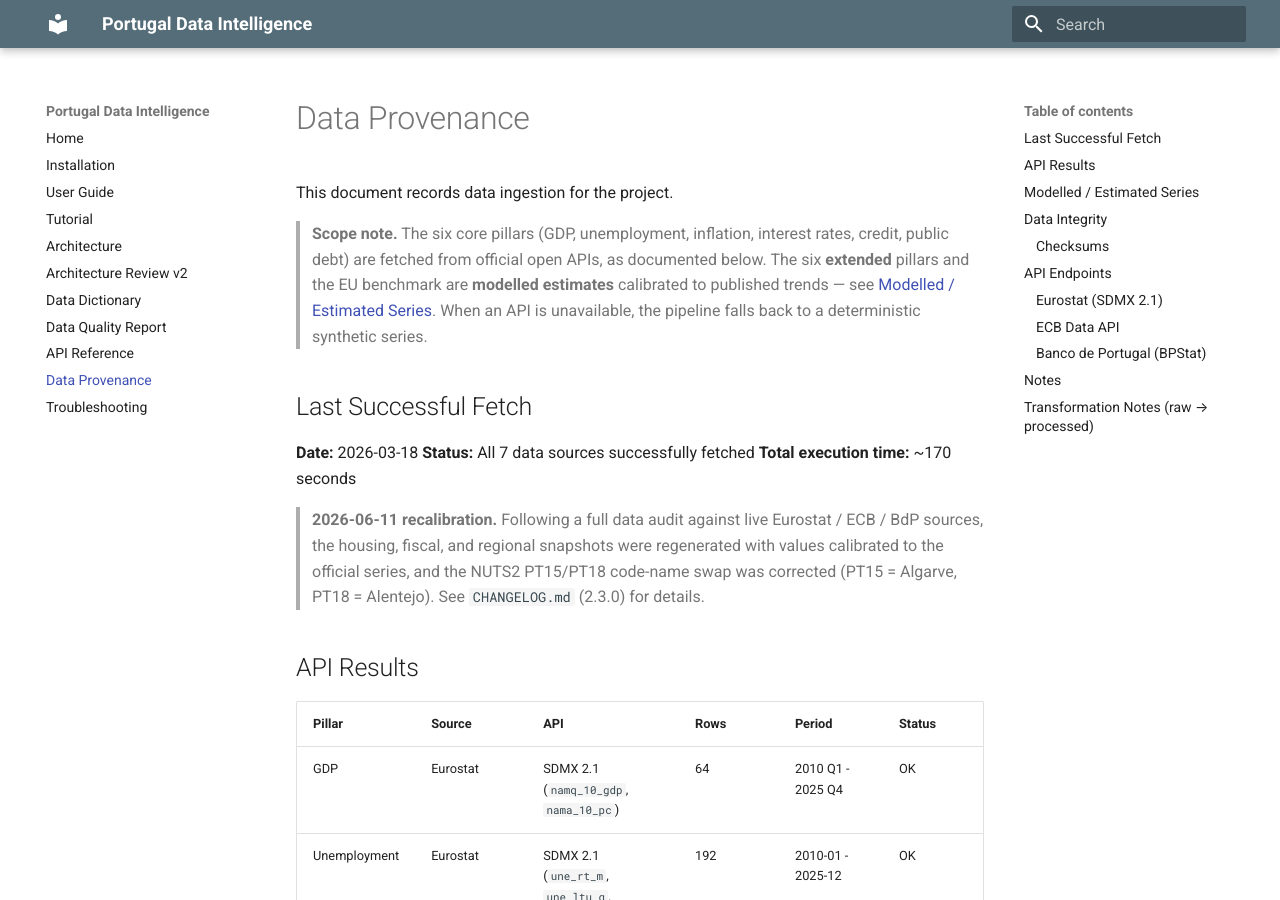
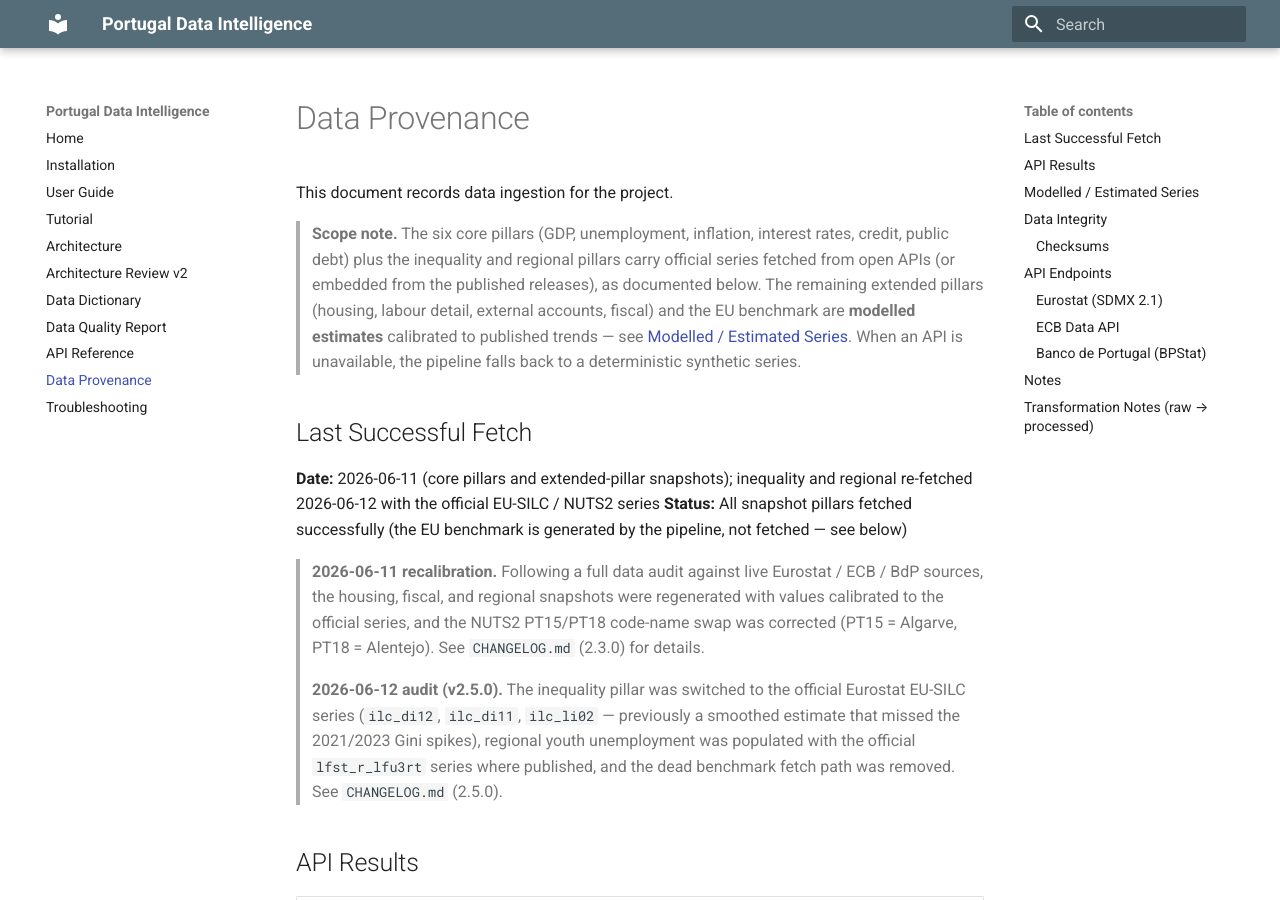
Before and after one commit to diogomserino/Portugal-Data-Intelligence, an MkDocs documentation site: the page built from docs/data_provenance.md, in a window 1280 px wide and 900 px high. Built offline with MkDocs 1.6.1 and Material for MkDocs 9.7.7, drawn with Linux system fonts in a browser that asks for light colours.

Commit message:
docs: fix remaining provenance drift in data_provenance and data_quality_report
- data_provenance.md scope note and Last Successful Fetch header still
  described all six extended pillars as modelled and a 2026-03-18 fetch of
  "7 data sources"; both now reflect the v2.5.0 state (inequality and
  regional official, benchmark generated by the pipeline, snapshots from
  2026-06-11/12).
- data_quality_report.md is a March 2026 point-in-time report from the
  6-pillar era; added a historical-snapshot banner flagging the two claims
  that no longer hold (is_provisional usage, fetched benchmark) instead of
  rewriting history.

Co-Authored-By: Claude Fable 5 <noreply@anthropic.com>

```diff
--- a/docs/data_provenance.md
+++ b/docs/data_provenance.md
@@ -3,23 +3,33 @@
 This document records data ingestion for the project.
 
 > **Scope note.** The six core pillars (GDP, unemployment, inflation, interest
-> rates, credit, public debt) are fetched from official open APIs, as documented
-> below. The six **extended** pillars and the EU benchmark are **modelled
-> estimates** calibrated to published trends — see
+> rates, credit, public debt) plus the inequality and regional pillars carry
+> official series fetched from open APIs (or embedded from the published
+> releases), as documented below. The remaining extended pillars (housing,
+> labour detail, external accounts, fiscal) and the EU benchmark are
+> **modelled estimates** calibrated to published trends — see
 > [Modelled / Estimated Series](#modelled--estimated-series). When an API is
 > unavailable, the pipeline falls back to a deterministic synthetic series.
 
 ## Last Successful Fetch
 
-**Date:** 2026-03-18
-**Status:** All 7 data sources successfully fetched
-**Total execution time:** ~170 seconds
+**Date:** 2026-06-11 (core pillars and extended-pillar snapshots); inequality
+and regional re-fetched 2026-06-12 with the official EU-SILC / NUTS2 series
+**Status:** All snapshot pillars fetched successfully (the EU benchmark is
+generated by the pipeline, not fetched — see below)
 
 > **2026-06-11 recalibration.** Following a full data audit against live
 > Eurostat / ECB / BdP sources, the housing, fiscal, and regional snapshots
 > were regenerated with values calibrated to the official series, and the
 > NUTS2 PT15/PT18 code-name swap was corrected (PT15 = Algarve,
 > PT18 = Alentejo). See `CHANGELOG.md` (2.3.0) for details.
+
+> **2026-06-12 audit (v2.5.0).** The inequality pillar was switched to the
+> official Eurostat EU-SILC series (`ilc_di12`, `ilc_di11`, `ilc_li02` —
+> previously a smoothed estimate that missed the 2021/2023 Gini spikes),
+> regional youth unemployment was populated with the official `lfst_r_lfu3rt`
+> series where published, and the dead benchmark fetch path was removed.
+> See `CHANGELOG.md` (2.5.0).
 
 ## API Results
 
```
Also changed, not shown: docs/data_quality_report.md (+9 -0 lines).
